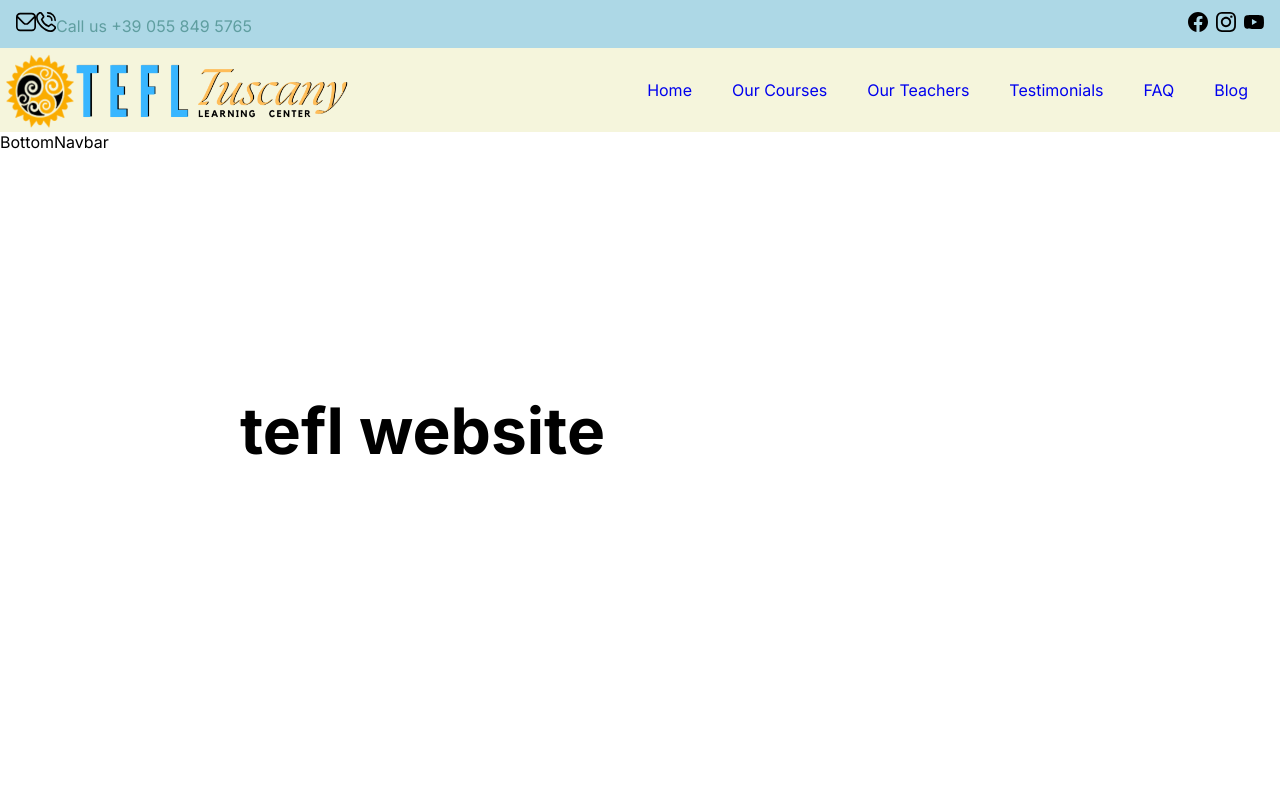
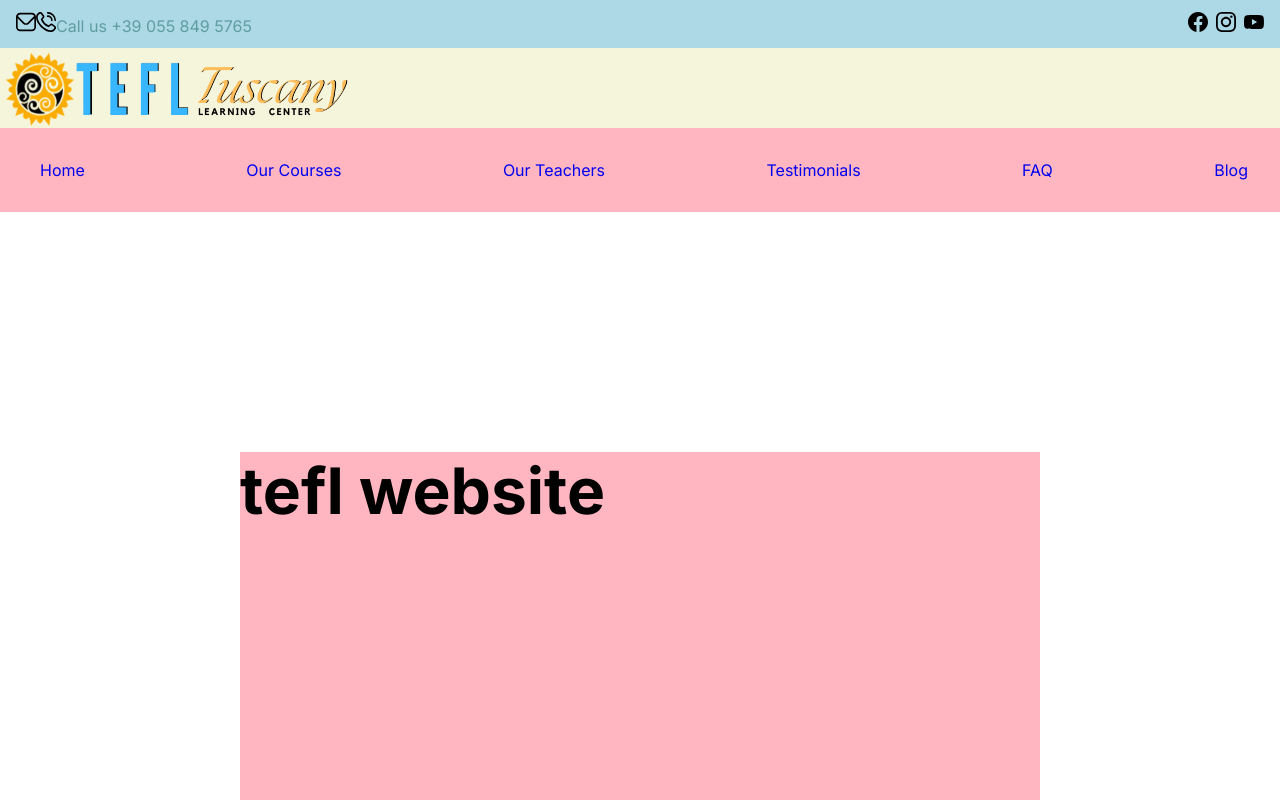
Before and after one commit to MassimilianoMarcello/tefl_school, a Next.js app: page / in a window 1280 px wide. Shown: the top 800 px of the page. Built offline with nearby package versions, Linux system fonts and the light colour scheme.

Commit message:
third menu done

```diff
--- a/app/page.module.scss
+++ b/app/page.module.scss
@@ -111,6 +111,7 @@ $container-padding-y: 15px; // Padding verticale del contenitore
   font-size: 4rem;
   margin: 15rem;
   height: 150vh;
+  background-color: lightpink;
 }
 
 .phone icon {
--- a/components/NavBar/BottomNavbar.tsx
+++ b/components/NavBar/BottomNavbar.tsx
@@ -1,16 +1,51 @@
-import React, { useState } from "react";
+'use client'
+
+import React, { useState, useEffect } from "react";
+import s from './navbar.module.scss'
+import Link from "next/link";
 
 const BottomNavbar = () => {
   const [fix, setFix] = useState(false);
 
-  function setFixed() {
-    if (window.scrollY >= 392) {
-      setFix = true;
-    } else {
-      setFix = false;
+  useEffect(() => {
+    function handleScroll() {
+      if (window.scrollY >= 392) {
+        setFix(true);
+      } else {
+        setFix(false);
+      }
     }
-  }
-  return <div>BottomNavbar</div>;
+
+    window.addEventListener('scroll', handleScroll);
+
+    // Cleanup function
+    return () => {
+      window.removeEventListener('scroll', handleScroll);
+    };
+  }, []);
+
+  return <div className={fix ? `${s.bottomNavContainer} ${s.fixed}` : s.bottomNavContainer}>
+     <ul className={s.flexContainer}>
+          <li className={s.navItem}>
+            <Link href={"/"} className={s.linkTag}>home</Link>
+          </li>
+          <li className={s.navItem}>
+            <Link href={"/"} className={s.linkTag}> our courses</Link>
+          </li>
+          <li className={s.navItem}>
+            <Link href={"/"} className={s.linkTag}>our teachers</Link>
+          </li>
+          <li className={s.navItem}>
+            <Link href={"/"} className={s.linkTag}>testimonials</Link>
+          </li>
+          <li className={s.navItem}>
+            <Link href={"/"} className={s.linkTag}>FAQ</Link>
+          </li>
+          <li className={s.navItem}>
+            <Link href={"/"} className={s.linkTag}>blog</Link>
+          </li>
+        </ul>
+  </div>;
 };
 
 export default BottomNavbar;
--- a/components/NavBar/NavBarWrapper.tsx
+++ b/components/NavBar/NavBarWrapper.tsx
@@ -6,7 +6,7 @@ const NavBarWrapper = () => {
   return (<>
 
   <TopDoubleNavBar/>
- <BottomNavbar/>
+
   </>
 
   )
--- a/components/NavBar/TopDoubleNavBar.tsx
+++ b/components/NavBar/TopDoubleNavBar.tsx
@@ -5,6 +5,7 @@ import c from "@/app/page.module.scss";
 import s from'./navbar.module.scss'
 import Image from "next/image";
 import Link from "next/link";
+import BottomNavbar from "./BottomNavbar";
 
 const TopDoubleNavBar = () => {
   return (
@@ -59,6 +60,7 @@ const TopDoubleNavBar = () => {
         </div>
       </nav>
       <nav className={s.navTwo}>
+        <div className={s.navTwoBox}>
         <div className={s.logoContainer}>
           <Image
             src={"/assets/tefl_transp.png"}
@@ -68,27 +70,11 @@ const TopDoubleNavBar = () => {
           />
           {/* <h1>website name</h1> */}
         </div>
-        <ul className={s.flexContainer}>
-          <li className={s.navItem}>
-            <Link href={"/"} className={s.linkTag}>home</Link>
-          </li>
-          <li className={s.navItem}>
-            <Link href={"/"} className={s.linkTag}> our courses</Link>
-          </li>
-          <li className={s.navItem}>
-            <Link href={"/"} className={s.linkTag}>our teachers</Link>
-          </li>
-          <li className={s.navItem}>
-            <Link href={"/"} className={s.linkTag}>testimonials</Link>
-          </li>
-          <li className={s.navItem}>
-            <Link href={"/"} className={s.linkTag}>FAQ</Link>
-          </li>
-          <li className={s.navItem}>
-            <Link href={"/"} className={s.linkTag}>blog</Link>
-          </li>
-        </ul>
+
+        </div>
+        <BottomNavbar/>
       </nav>
+
     </>
   );
 };
--- a/components/NavBar/navbar.module.scss
+++ b/components/NavBar/navbar.module.scss
@@ -15,13 +15,16 @@
   }
 
   .navTwo{
-    @include flexProperties;
+
     background-color: beige;
     color: black;
     cursor: pointer;
     position: sticky;
     top: 0;
 
+  }
+  .navTwoBox{
+    @include flexProperties;
   }
 
   .navItem{
@@ -40,3 +43,17 @@
   .logoContainer{
     @include flexProperties;
   }
+
+
+
+  // BOTTOM NAVBAR
+
+  .bottomNavContainer{
+    background-color: lightpink;
+    position: sticky;
+    top: 0;
+  }
+
+  .fixed{
+    background-color: red;
+  }
```
